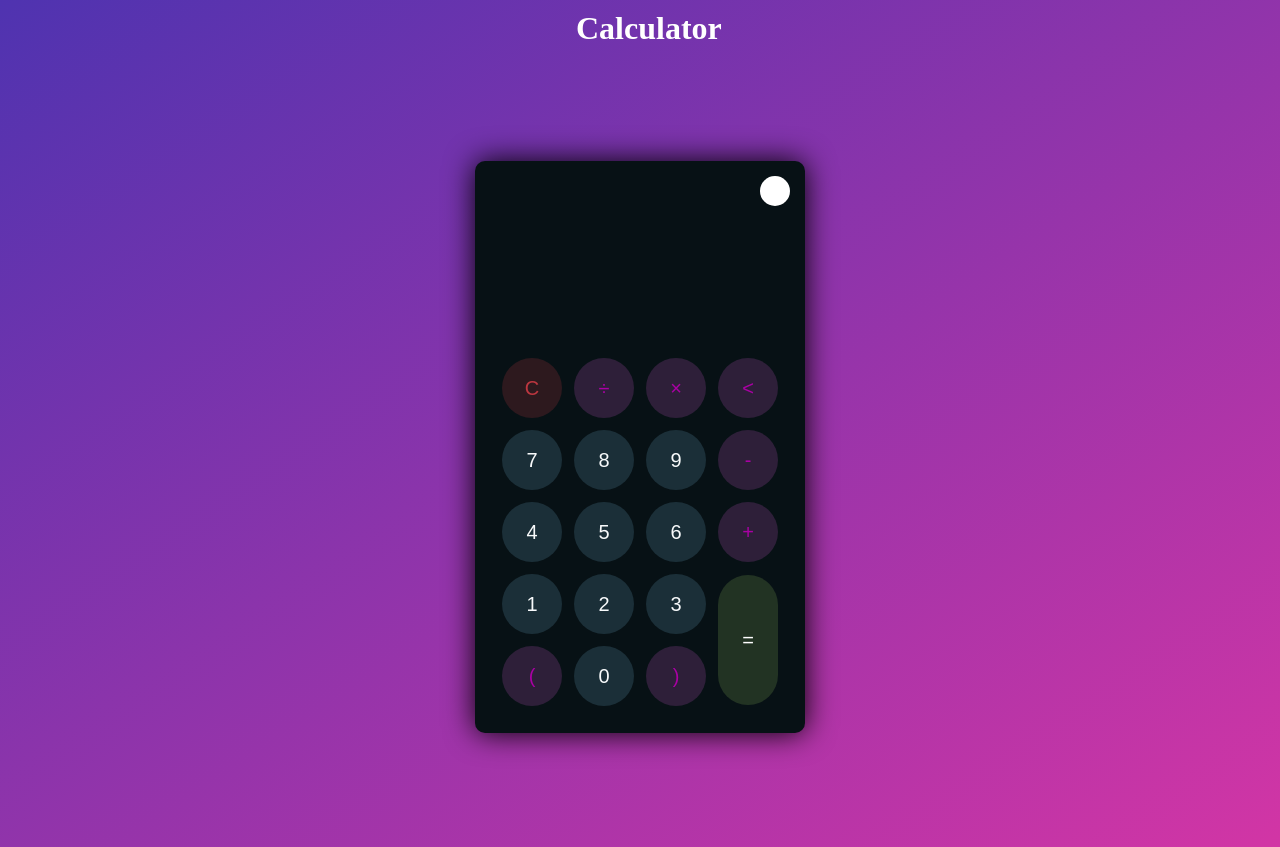
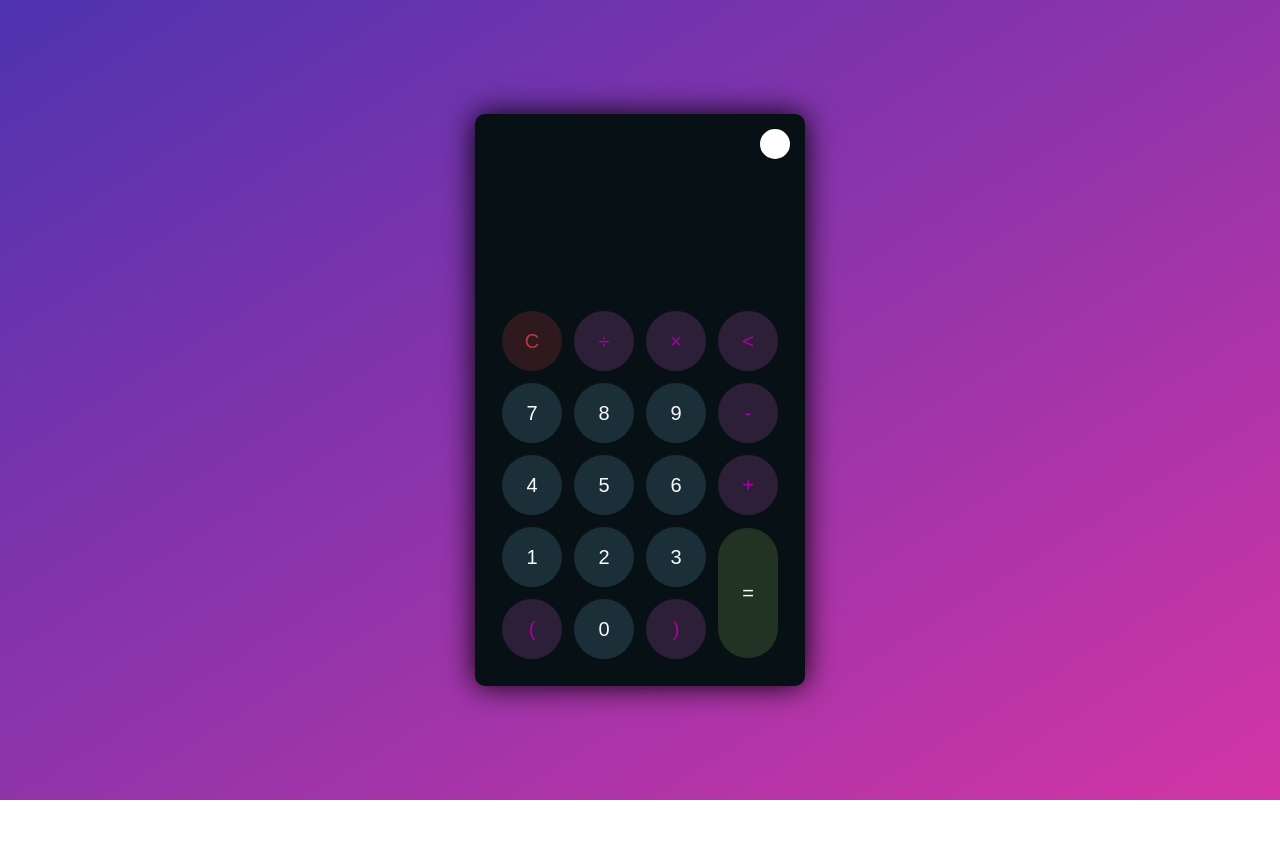
Before and after one commit to ArchanaMylsamy/CODSOFT, a plain HTML site: page calculator/index.html in a window 1280 px wide. After the commit the page ends 800 px from the top, so only its background shows below. Drawn offline with Linux system fonts and the light colour scheme.

Commit message:
index.html

```diff
--- a/calculator/index.html
+++ b/calculator/index.html
@@ -8,7 +8,7 @@
     <title>Title</title>
 </head>
 <body>
-    <h1 class="head">Calculator</h1>
+<!--     <h1 class="head">Calculator</h1> -->
     <div class="container">
         <div class="calculator dark">
             <div class="theme-toggler active">
```
